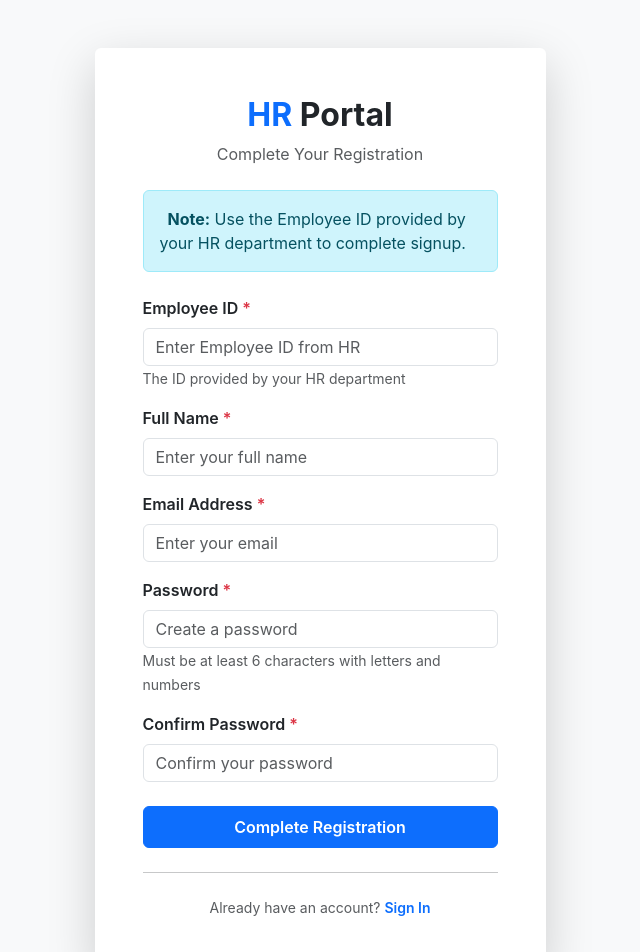
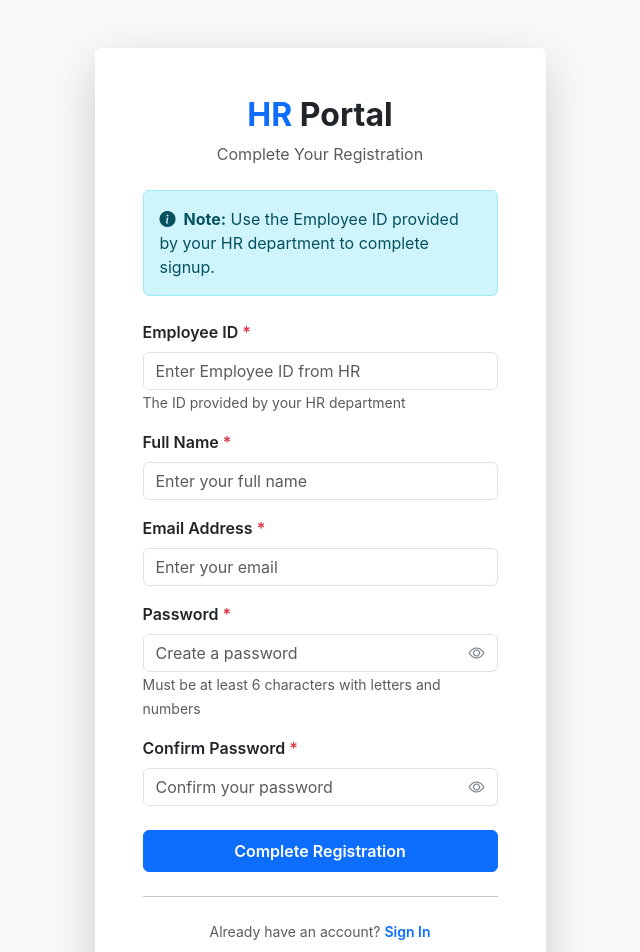
Before and after one commit to faheema15/hr-portal-talentoza, a React (Create React App) app in the folder frontend/: page /signup in a window 1280 px wide. Shown: the top 952 px of the page, without its empty margins (320-960 px from the left). Built offline with nearby package versions, Linux system fonts and the light colour scheme; no server answers.

Commit message:
initial commit

```diff
--- a/frontend/public/index.html
+++ b/frontend/public/index.html
@@ -3,6 +3,7 @@
   <head>
     <meta charset="utf-8" />
     <link rel="icon" href="%PUBLIC_URL%/favicon.ico" />
+    <link rel="stylesheet" href="https://cdn.jsdelivr.net/npm/bootstrap-icons@1.11.0/font/bootstrap-icons.css">
     <meta name="viewport" content="width=device-width, initial-scale=1" />
     <meta name="theme-color" content="#000000" />
     <meta
--- a/frontend/src/pages/Login.js
+++ b/frontend/src/pages/Login.js
@@ -28,6 +28,7 @@ function Login() {
   });
   const [resetLoading, setResetLoading] = useState(false);
   const [resetError, setResetError] = useState("");
+  const [showPassword, setShowPassword] = useState(false);
 
   const handleChange = (e) => {
     setFormData({
@@ -246,8 +247,9 @@ function Login() {
 
                   <div className="mb-3">
                     <label className="form-label fw-semibold">Password</label>
+                    <div className="input-group">
                       <input
-                      type="password"
+                        type={showPassword ? "text" : "password"}
                         className="form-control"
                         name="password"
                         value={formData.password}
@@ -255,8 +257,28 @@ function Login() {
                         placeholder="Enter your password"
                         required
                       />
+                      <button
+                        type="button"
+                        className="btn border-start-0"
+                        onClick={() => setShowPassword(!showPassword)}
+                        style={{
+                          borderColor: '#dee2e6',
+                          background: 'white',
+                          color: '#6c757d'
+                        }}
+                        onMouseEnter={e => {
+                          e.currentTarget.style.background = 'white';
+                          e.currentTarget.style.color = '#0d6efd';
+                        }}
+                        onMouseLeave={e => {
+                          e.currentTarget.style.background = 'white';
+                          e.currentTarget.style.color = '#6c757d';
+                        }}
+                      >
+                        <i className={showPassword ? "bi bi-eye-slash" : "bi bi-eye"}></i>
+                      </button>
                     </div>
-
+                  </div>
                   <button
                     type="submit"
                     className="btn btn-primary w-100 py-2 fw-semibold"
--- a/frontend/src/pages/Signup.js
+++ b/frontend/src/pages/Signup.js
@@ -20,6 +20,8 @@ function Signup() {
   const [error, set_error] = useState("");
   const [success, set_success] = useState("");
   const [loading, set_loading] = useState(false);
+  const [showPassword, setShowPassword] = useState(false);
+  const [showConfirmPassword, setShowConfirmPassword] = useState(false);
 
   const handle_change = (e) => {
     const { name, value } = e.target;
@@ -246,8 +248,9 @@ function Signup() {
                     <label className="form-label fw-semibold">
                       Password <span className="text-danger">*</span>
                     </label>
+                    <div className="input-group">
                       <input
-                      type="password"
+                        type={showPassword ? "text" : "password"}
                         className="form-control"
                         name="password"
                         value={form_data.password}
@@ -255,17 +258,37 @@ function Signup() {
                         placeholder="Create a password"
                         required
                       />
-                    <small className="text-muted">
-                      Must be at least 6 characters with letters and numbers
-                    </small>
+                      <button
+                        type="button"
+                        className="btn border-start-0"
+                        onClick={() => setShowPassword(!showPassword)}
+                        style={{
+                          borderColor: '#dee2e6',
+                          background: 'white',
+                          color: '#6c757d'
+                        }}
+                        onMouseEnter={e => {
+                          e.currentTarget.style.background = 'white';
+                          e.currentTarget.style.color = '#0d6efd';
+                        }}
+                        onMouseLeave={e => {
+                          e.currentTarget.style.background = 'white';
+                          e.currentTarget.style.color = '#6c757d';
+                        }}
+                      >
+                        <i className={showPassword ? "bi bi-eye-slash" : "bi bi-eye"}></i>
+                      </button>
+                    </div>
+                    <small className="text-muted">Must be at least 6 characters with letters and numbers</small>
                   </div>
 
                   <div className="mb-4">
                     <label className="form-label fw-semibold">
                       Confirm Password <span className="text-danger">*</span>
                     </label>
+                    <div className="input-group">
                       <input
-                      type="password"
+                        type={showConfirmPassword ? "text" : "password"}
                         className="form-control"
                         name="confirm_password"
                         value={form_data.confirm_password}
@@ -273,6 +296,27 @@ function Signup() {
                         placeholder="Confirm your password"
                         required
                       />
+                      <button
+                        type="button"
+                        className="btn border-start-0"
+                        onClick={() => setShowPassword(!showPassword)}
+                        style={{
+                          borderColor: '#dee2e6',
+                          background: 'white',
+                          color: '#6c757d'
+                        }}
+                        onMouseEnter={e => {
+                          e.currentTarget.style.background = 'white';
+                          e.currentTarget.style.color = '#0d6efd';
+                        }}
+                        onMouseLeave={e => {
+                          e.currentTarget.style.background = 'white';
+                          e.currentTarget.style.color = '#6c757d';
+                        }}
+                      >
+                        <i className={showConfirmPassword ? "bi bi-eye-slash" : "bi bi-eye"}></i>
+                      </button>
+                    </div>
                   </div>
 
                   <button
```
Also changed, not shown: 1 other file (tests, documents, lock files or other folders). Lines whose indentation alone changed are shown as unchanged.
